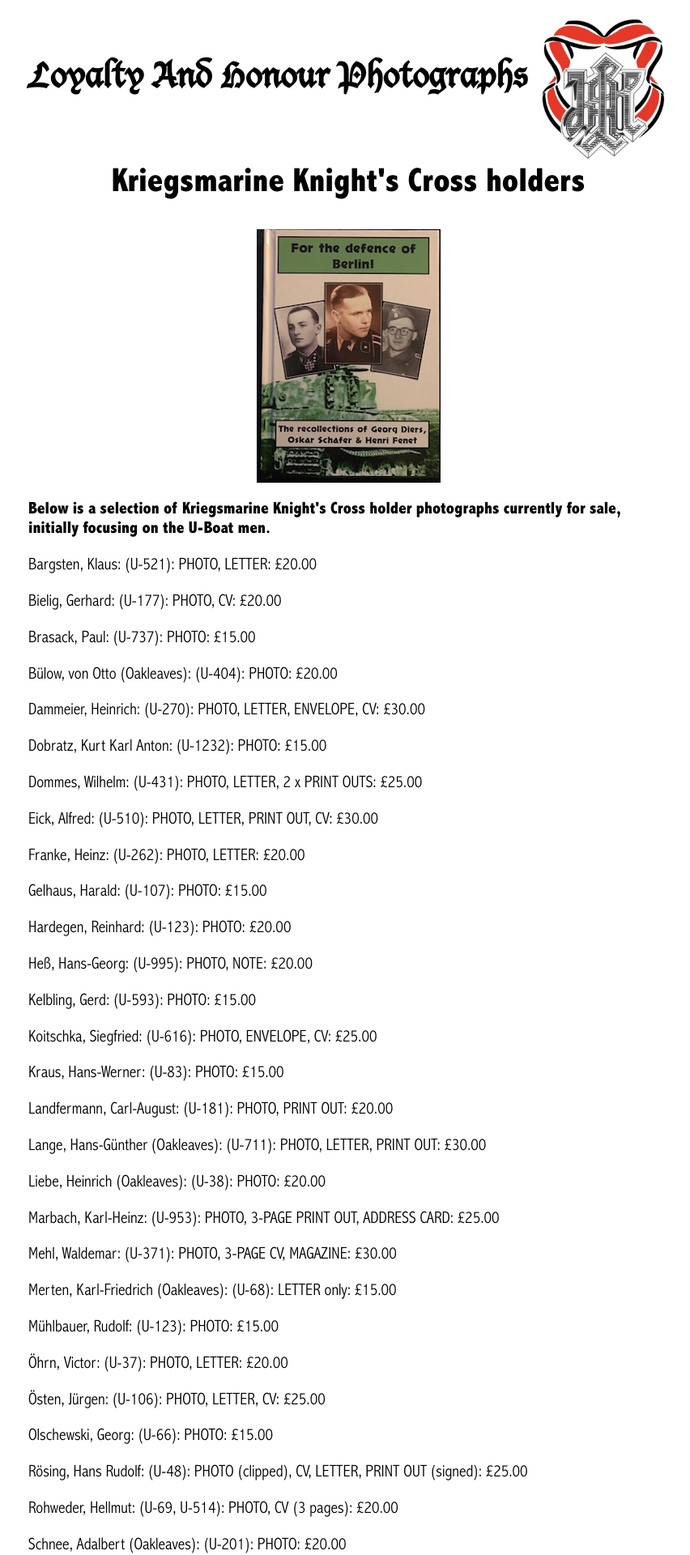
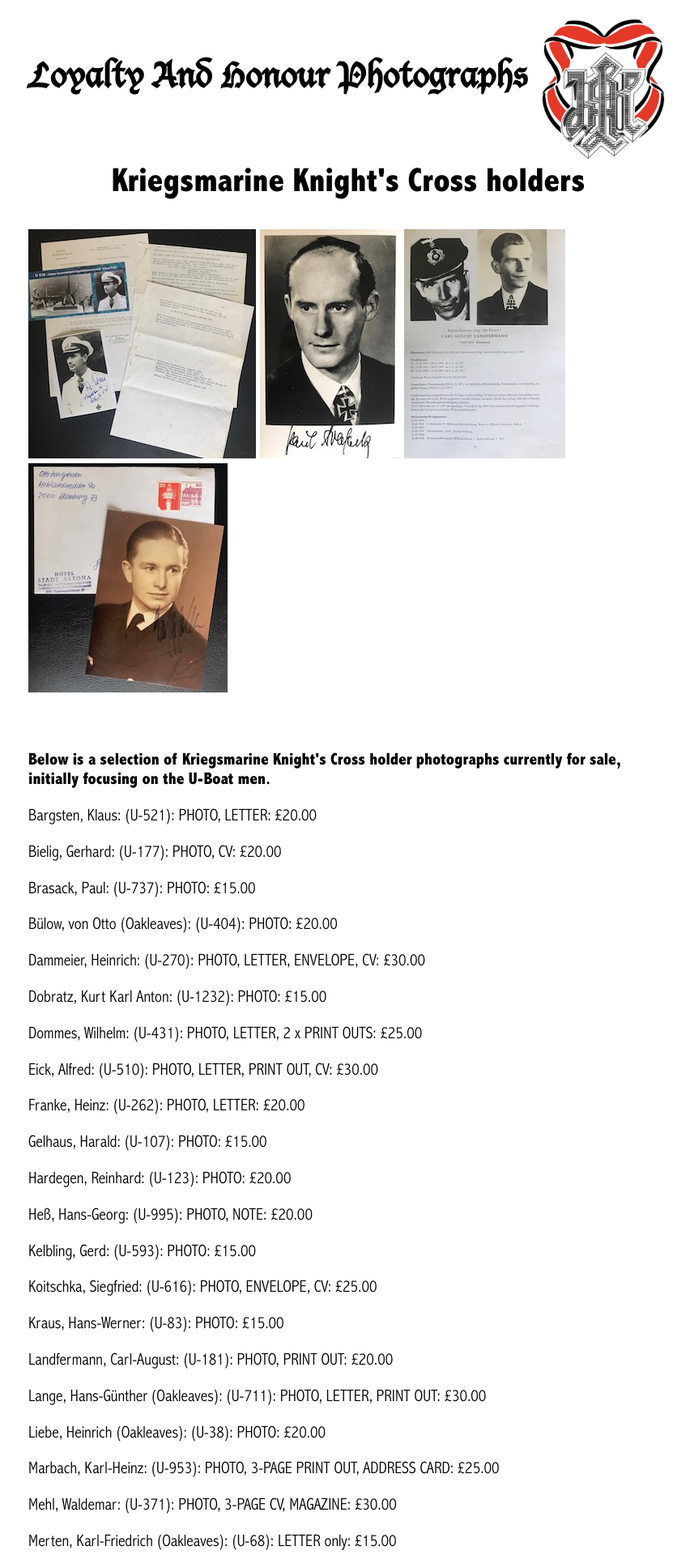
Before and after one commit to lahphotographs/lahphotographs.github.com, a Jekyll site: the page built from berlin_detail.md, in a window 1280 px wide. Shown: the top 1920 px of the page at 81% size, without its empty margins (210-1062 px from the left). Built offline with Jekyll 4.4.1, drawn with Linux system fonts in a browser that asks for light colours.

Commit message:
Update berlin_detail.md

```diff
--- a/berlin_detail.md
+++ b/berlin_detail.md
@@ -6,7 +6,13 @@ slider: true
 class: book_cover
 ---
 
-<img src="./assets/Berlin front cover.jpg" id="detail" class="center"/>
+<p float="left">
+<img src="./assets/Alfred Eick.jpg"/>
+<img src="./assets/Paul Brasack.jpg"/>
+<img src="./assets/Carl Landfermann.jpg"/>
+<img src="./assets/Otto Westphalen.jpg"/>
+</p>
+<br />
 <p><b>Below is a selection of Kriegsmarine Knight's Cross holder photographs currently for sale, initially focusing on the U-Boat men.</b><br />
 <p>Bargsten,	Klaus: (U-521):	PHOTO, LETTER: £20.00</p>
 <p>Bielig,	Gerhard: (U-177):	PHOTO, CV: £20.00</p>
```
